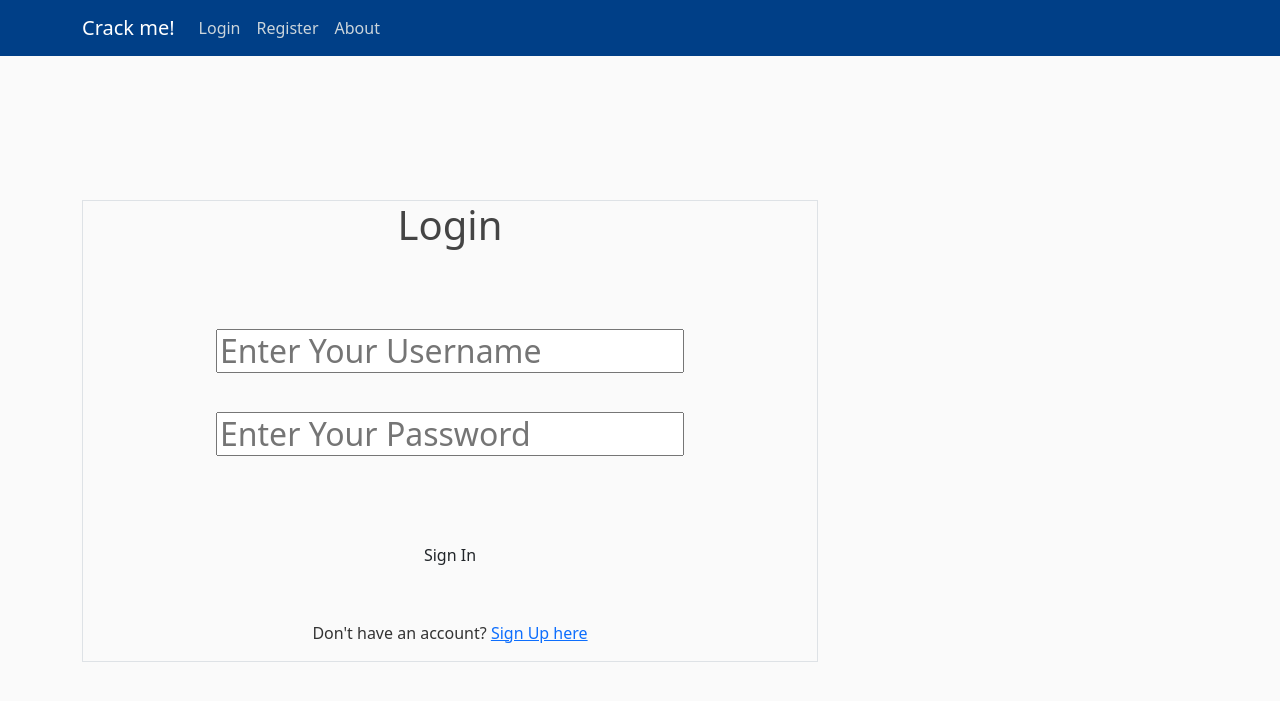
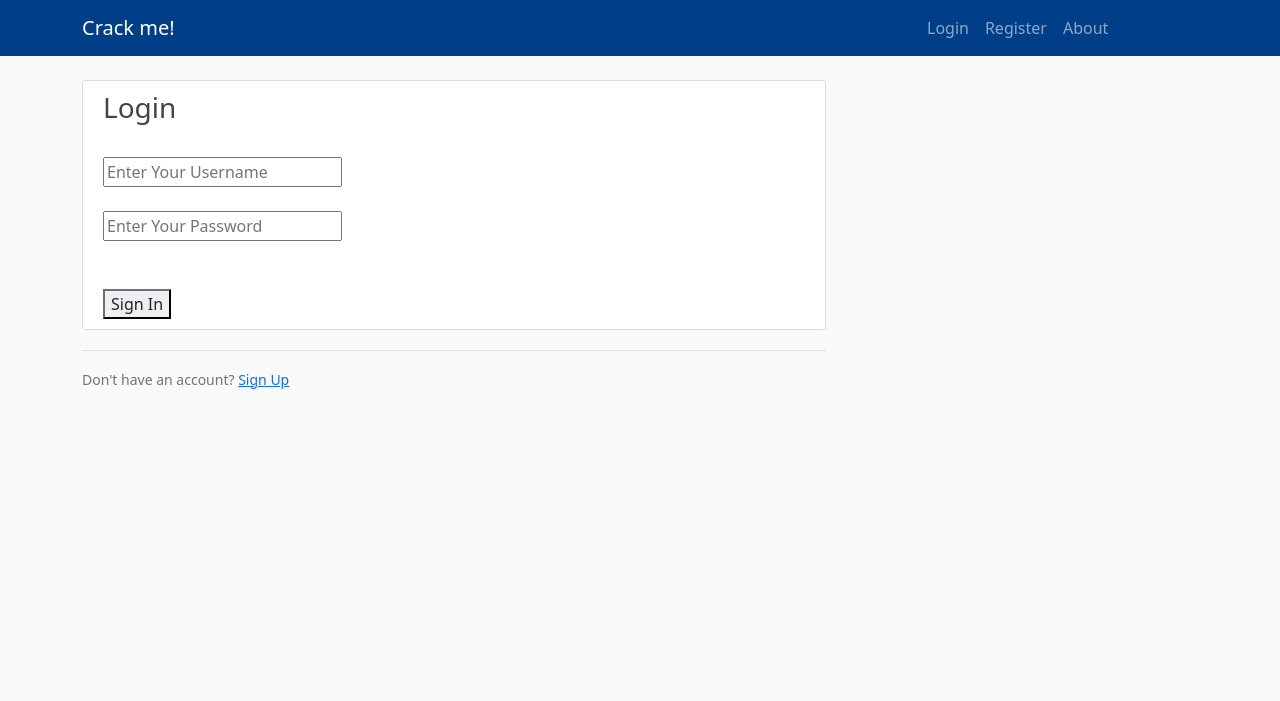
Before and after one commit to rfmajor/bawim-zagrozenia-http, a Flask app: page /login in a window 1280 px wide. Shown: the top 701 px of the page. Run offline with Flask 2, Linux system fonts and the light colour scheme.

Commit message:
improved frontend

```diff
--- a/static/main.css
+++ b/static/main.css
@@ -12,7 +12,11 @@ h1, h2, h3, h4, h5, h6 {
   background-color: #003F87	;
 }
 
-.site-header .navbar-nav .nav-link {
+.site-header .nav-link {
+  color: #cbd5db;
+}
+
+.navbar-nav {
   color: #cbd5db;
 }
 
--- a/templates/layout.html
+++ b/templates/layout.html
@@ -19,16 +19,22 @@
 <body>
     <header class="site-header">
       <nav class="navbar navbar-expand-md navbar-dark bg-steel fixed-top">
-        <div class="container">
+        <div class="container col-md-12">
+            <div class="col-md-9">
               <a class="navbar-brand mr-4" href="/">Crack me!</a>
               <button class="navbar-toggler" type="button" data-toggle="collapse" data-target="#navbarToggle" aria-controls="navbarToggle" aria-expanded="false" aria-label="Toggle navigation">
                 <span class="navbar-toggler-icon"></span>
               </button>
+            </div>
           <div class="collapse navbar-collapse" id="navbarToggle">
             <!-- Navbar Right Side -->
             <div class="navbar-nav">
+                {% if user %}
+                    <a class="nav-item nav-link" href="/logout">Logout</a>
+                {% else %}
                     <a class="nav-item nav-link" href="/login">Login</a>
                     <a class="nav-item nav-link" href="/register">Register</a>
+                {% endif %}
                 <a class="nav-item nav-link" href="/about">About</a>
             </div>
           </div>
@@ -36,11 +42,7 @@
       </nav>
     </header>
     <main role="main" class="container">
-      <div class="row">
-        <div class="col-md-8">
         {% block content %}{% endblock %}
-        </div>
-      </div>
     </main>
 
     <!-- Option 1: Bootstrap Bundle with Popper -->
--- a/templates/login.html
+++ b/templates/login.html
@@ -1,29 +1,18 @@
 {%  extends "layout.html" %}
-{% block content %}<!-- Store this code in 'login.html' file inside the 'templates' folder -->
-
-<html>
-	<head>
-		<meta charset="UTF-8">
-		<link rel="stylesheet" href="{{ url_for('static', filename='style.css') }}">
-	</head>
-	<body></br></br></br></br></br>
-		<div align="center">
-		<div align="center" class="border">
-			<div class="header">
-				<h1 class="word">Login</h1>
-			</div></br></br></br>
-			<h2 class="word">
+{% block content %}
+    <div class="content-section col-md-8 ">
+        <h3>Login</h3>
+        <br/>
         <form action="{{ url_for('login.login') }}" method="post">
             <div class="msg">{{ msg }}</div>
             <input id="username" name="username" type="text" placeholder="Enter Your Username" class="textbox"/></br></br>
             <input id="password" name="password" type="password" placeholder="Enter Your Password" class="textbox"/></br></br></br>
-					<input type="submit" class="btn" value="Sign In"></br></br>
+            <input type="submit" class="btn-outline-dark" value="Sign In">
         </form>
-			</h2>
-			<p class="bottom">Don't have an account? <a class="bottom" href="{{url_for('register.register')}}"> Sign Up here</a></p>
     </div>
+    <div class="border-top pt-3 col-md-8">
+        <small class="text-muted">
+            Don't have an account? <a class="ml-2" href="{{ url_for('register.register') }}">Sign Up</a>
+        </small>
     </div>
-	</body>
-</html>
-
 {% endblock content %}
--- a/views/login.py
+++ b/views/login.py
@@ -1,5 +1,6 @@
-from flask import Blueprint, redirect, url_for
+from flask import Blueprint
 from flask import render_template, request, session
+
 from app import get_db_connection
 
 bp = Blueprint('login', __name__)
@@ -24,4 +25,8 @@ def login():
                 msg = 'Logged in successfully !'
             else:
                 msg = 'Incorrect username / password !'
-    return render_template('login.html', msg=msg)
+
+    user = ''
+    if session.get('loggedin'):
+        user = session.get('username')
+    return render_template('login.html', msg=msg, title="Sign In", user=user)
--- a/views/logout.py
+++ b/views/logout.py
@@ -9,4 +9,4 @@ def logout():
     session.pop('loggedin', None)
     session.pop('id', None)
     session.pop('username', None)
-    return redirect(url_for('login'))
+    return redirect(url_for('login.login'))
```
Also changed, not shown: templates/about.html (+15 -0 lines), templates/home.html (+14 -0 lines), templates/register.html (+8 -9 lines), views/about.py (+6 -2 lines), views/home.py (+6 -2 lines), views/register.py (+6 -2 lines). Lines whose indentation alone changed are shown as unchanged.
